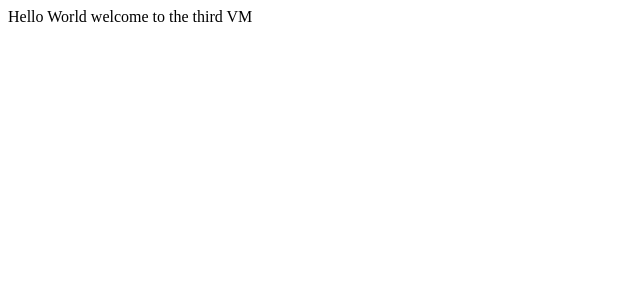
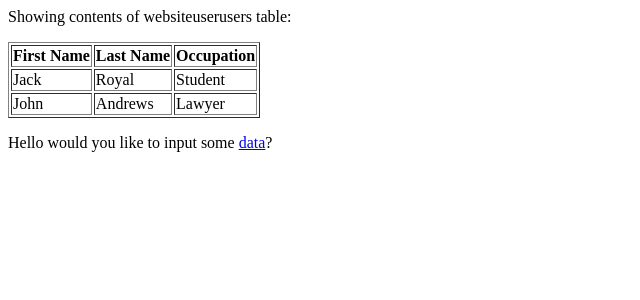
Before and after one commit to jackroyalgit/COSC349_Assignment1, a PHP site: page / in a window 1280 px wide. Shown: the top 300 px of the page, without its empty margins (0-640 px from the left). Run offline with PHP 8.4, Linux system fonts and the light colour scheme; data comes from the database, SQL or seed files in the repository.

Commit message:
Third VM queryserver now connected to dbserver and queries it on seperate page

```diff
--- a/query/index.php
+++ b/query/index.php
@@ -1,8 +1,30 @@
 <html>
-<head>
-<title>PHP Test</title>
-</head>
-<body>
-<?php echo '<p>Hello World welcome to the third VM</p>'; ?>
-</body>
+  <head>
+    <title>PHP Test</title>
+  </head>
+  <body>
+    <p>Showing contents of websiteuserusers table:</p>
+    <table border="1">
+      <tr><th>First Name</th><th>Last Name</th><th>Occupation</th></tr>
+
+      <?php
+         $db_host   = '192.168.33.11';
+         $db_name   = 'jacksdb';
+         $db_user   = 'jackuser1';
+         $db_passwd = 'password1';
+
+         $pdo_dsn = "mysql:host=$db_host;dbname=$db_name";
+
+         $pdo = new PDO($pdo_dsn, $db_user, $db_passwd);
+         $q = $pdo->query("SELECT * FROM websiteuser");
+
+      while($row = $q->fetch()){
+      echo "<tr><td>".$row["fname"]."</td><td>".$row["lname"]."</td><td>".$row["occupation"]."</td></tr>\n";
+      }
+
+
+      ?>
+    </table>
+    <p>Hello would you like to input some <a href="http://192.168.33.10"> data</a>?</p>
+  </body>
 </html>
```
Also changed, not shown: www/index.php (+1 -12 lines).
